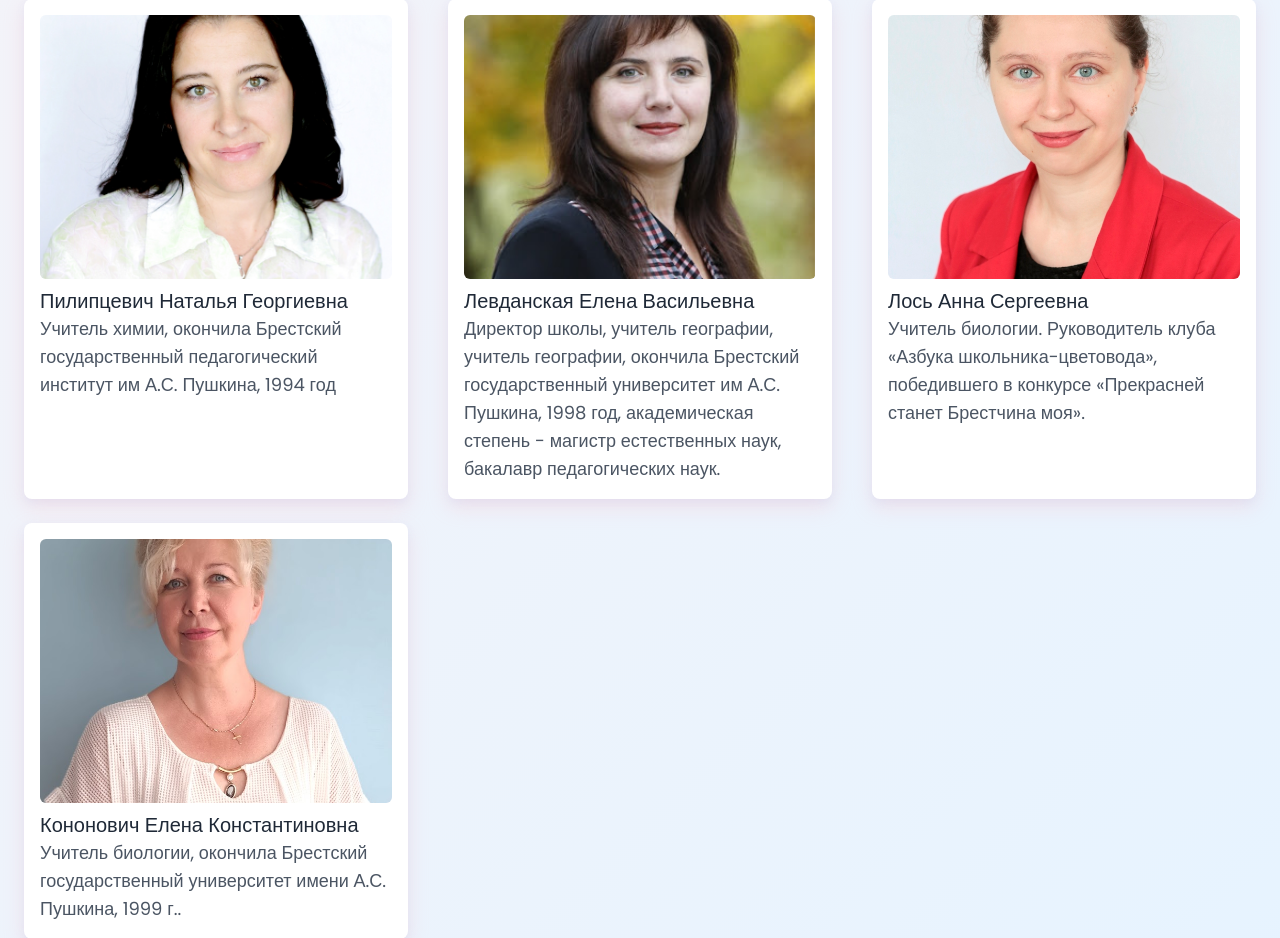
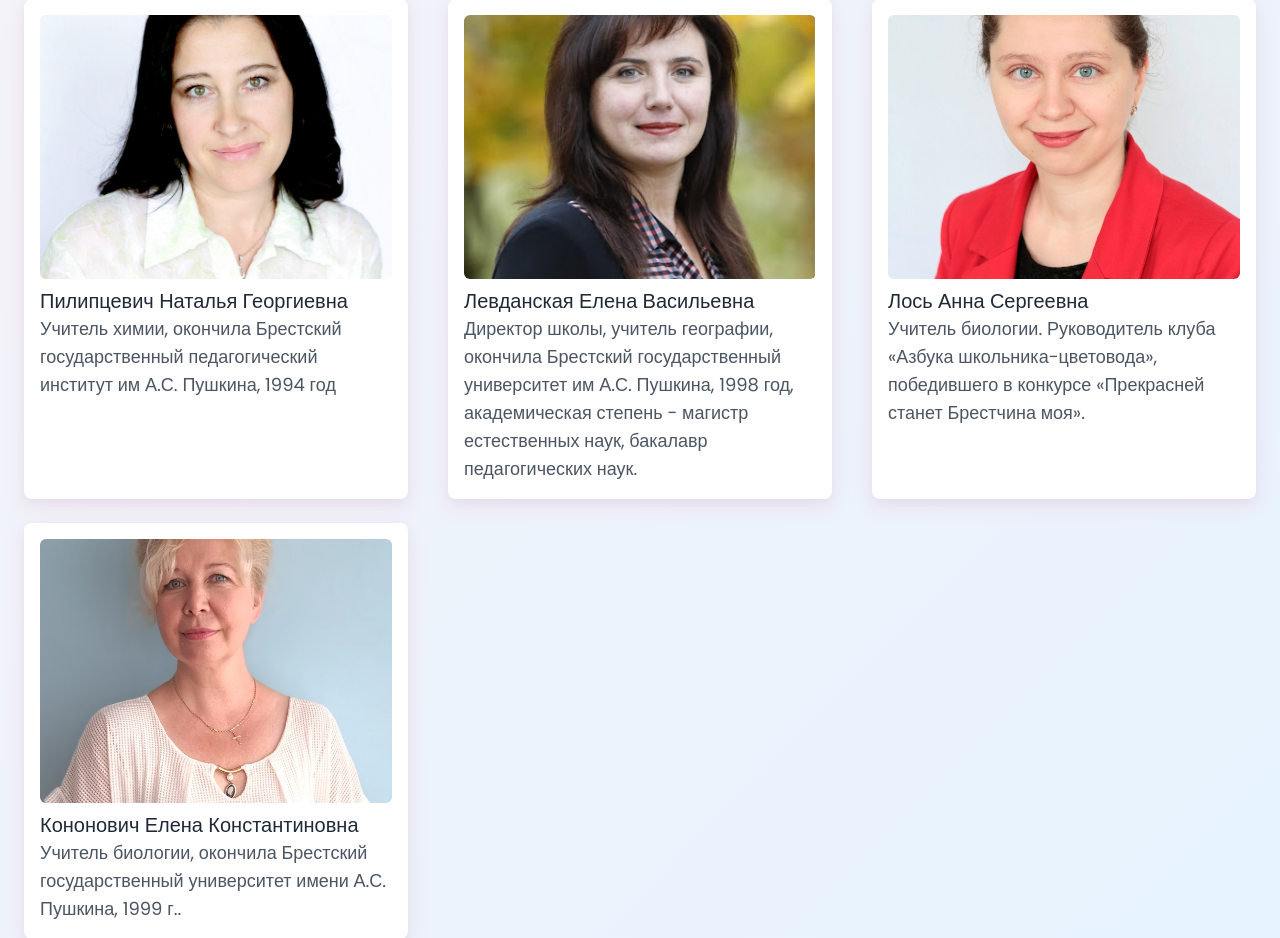
Before and after one commit to mot9lXVII/siteof3sch, a Flask app: page /teachers in a window 1280 px wide. Shown: the part 2185-3123 px from the top of the page. Run offline with Flask 3, Linux system fonts and the light colour scheme; style sheets or scripts are compiled from the project's sources; some libraries are stand-ins or nearby versions.

Commit message:
Update teachers.html

```diff
--- a/templates/teachers.html
+++ b/templates/teachers.html
@@ -104,7 +104,7 @@
                 <img src="{{ url_for('static', filename='images/teachers/levda.jpg') }}" alt="Левданская Елена Васильевна" class="absolute inset-0 w-full h-full object-cover rounded-md">
             </div>
             <h4 class="text-lg md:text-xl font-medium text-gray-800 mt-2">Левданская Елена Васильевна</h4>
-            <p class="text-base md:text-lg text-gray-600">Директор школы, учитель географии, учитель географии, окончила Брестский государственный университет им А.С. Пушкина, 1998 год, академическая степень - магистр естественных наук, бакалавр педагогических наук.</p>
+            <p class="text-base md:text-lg text-gray-600">Директор школы, учитель географии, окончила Брестский государственный университет им А.С. Пушкина, 1998 год, академическая степень - магистр естественных наук, бакалавр педагогических наук.</p>
         </div>
         <div class="bg-white p-3 md:p-4 rounded-lg glow-3d max-w-sm mx-auto">
             <div class="relative w-full aspect-[4/3]">
```
